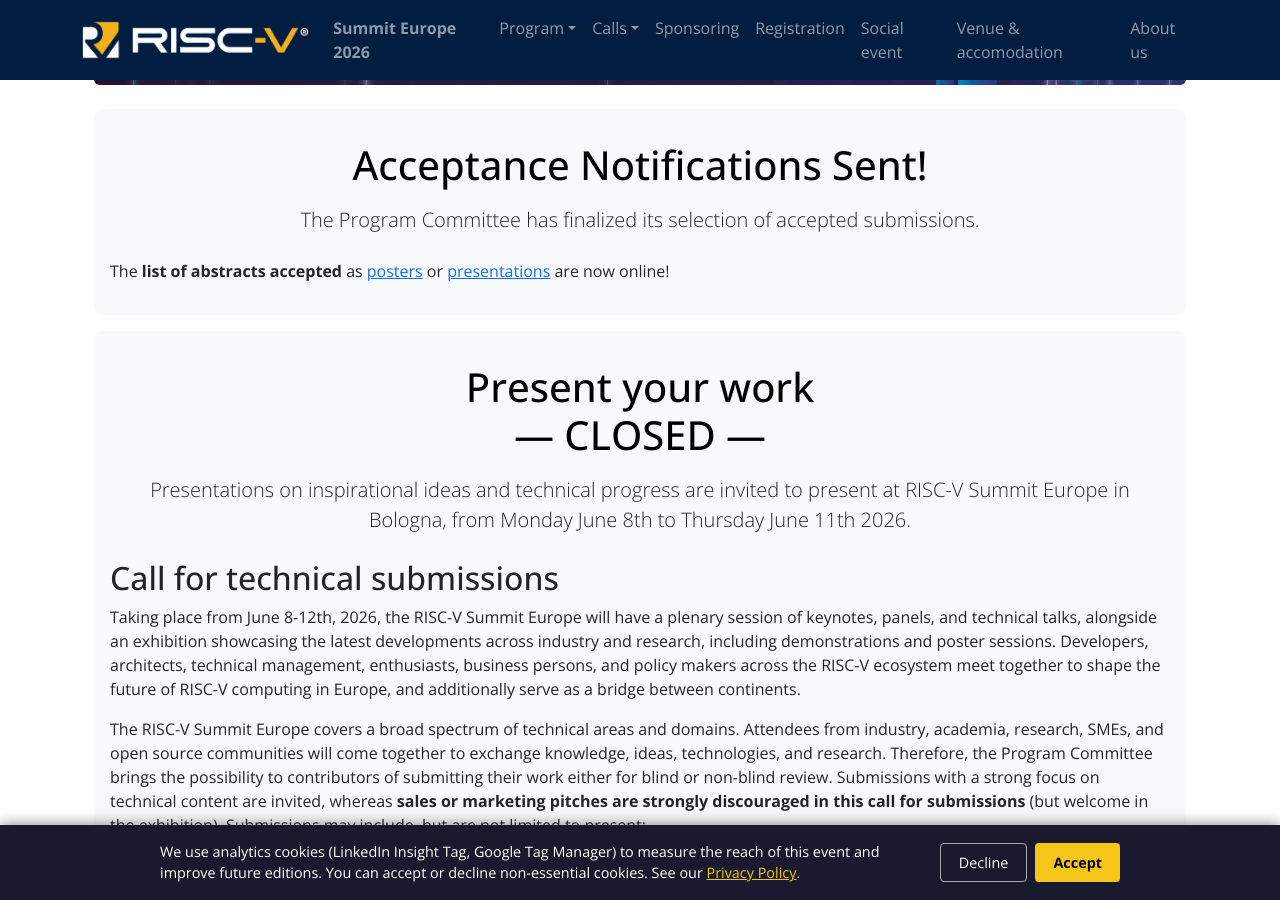
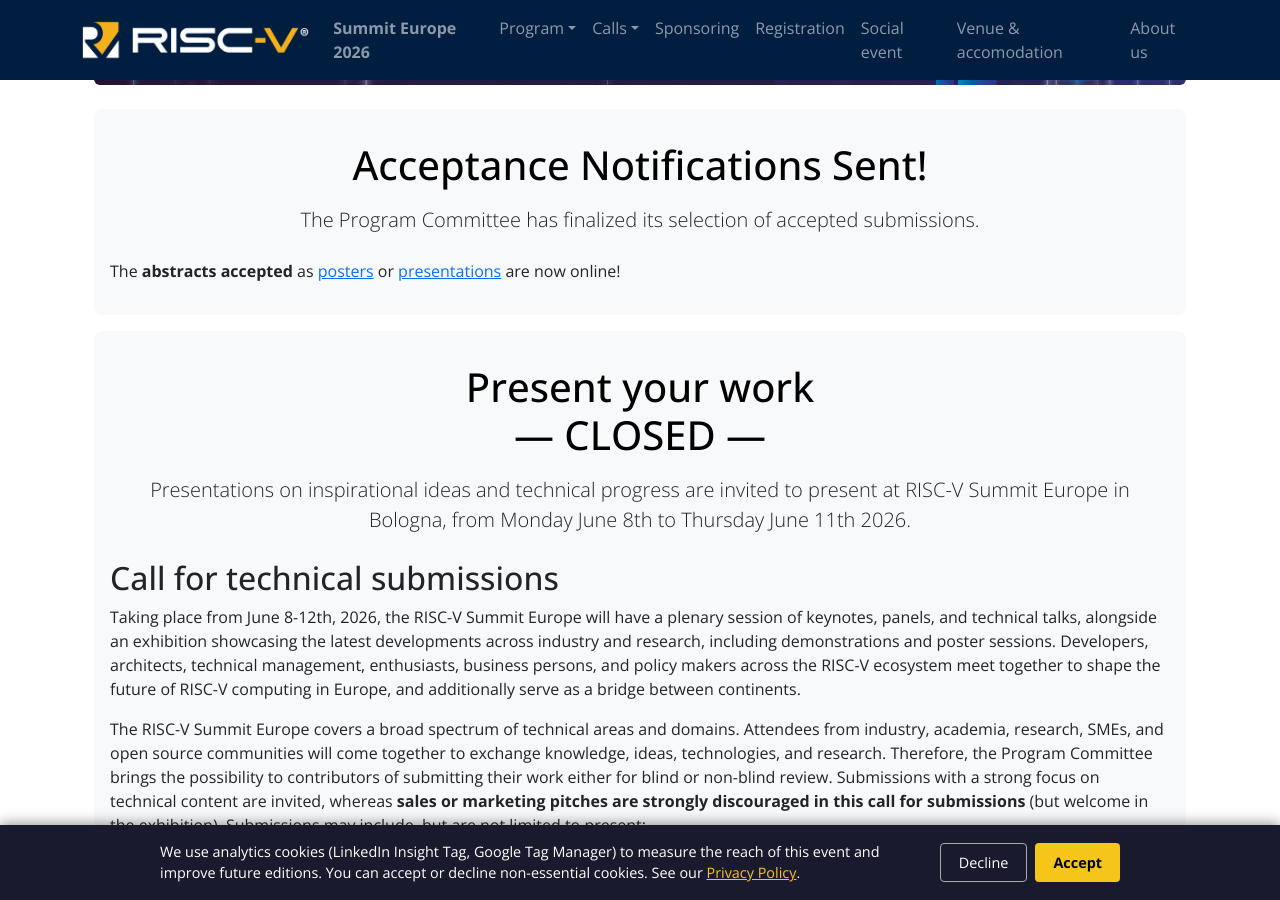
Before and after one commit to riscv-europe/summit-website-development, a Jekyll site: the page built from summit/2026/call-for-contrib.md, in a window 1280 px wide and 900 px high, scrolled down 401 px. Built offline with Jekyll 4.4.1, drawn with Linux system fonts in a browser that asks for light colours.

Commit message:
Fix: improve wording.

```diff
--- a/summit/2026/call-for-contrib.md
+++ b/summit/2026/call-for-contrib.md
@@ -12,7 +12,7 @@
 	lead = "The Program Committee has finalized its selection of accepted submissions."
 %}
 
-The **list of abstracts accepted** as [posters](posters) or
+The **abstracts accepted** as [posters](posters) or
 [presentations](presentations) are now online!
 
 {% include jumboboxend.html %}
```
Also changed, not shown: summit/2026/index.md (+1 -1 lines).
